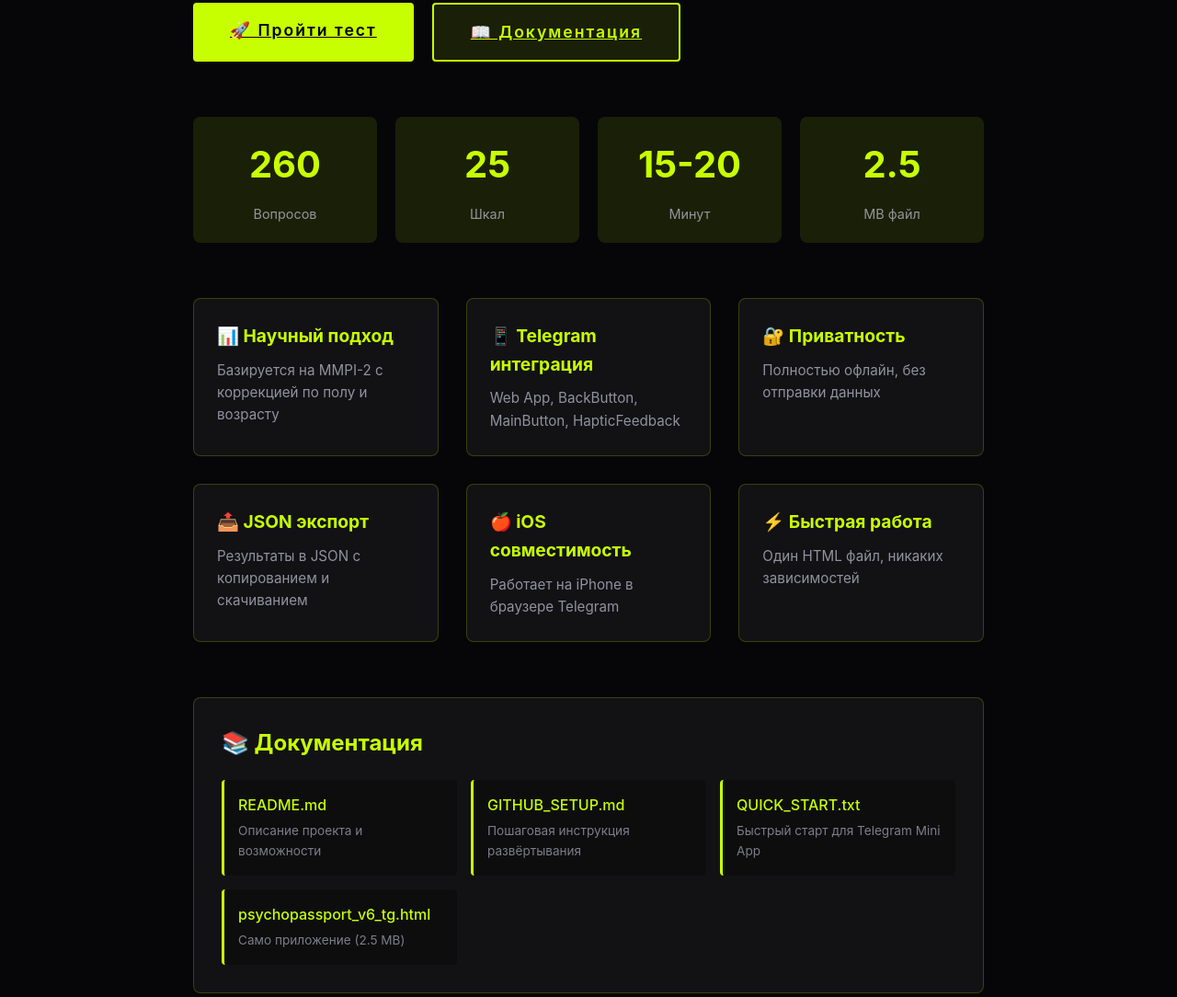
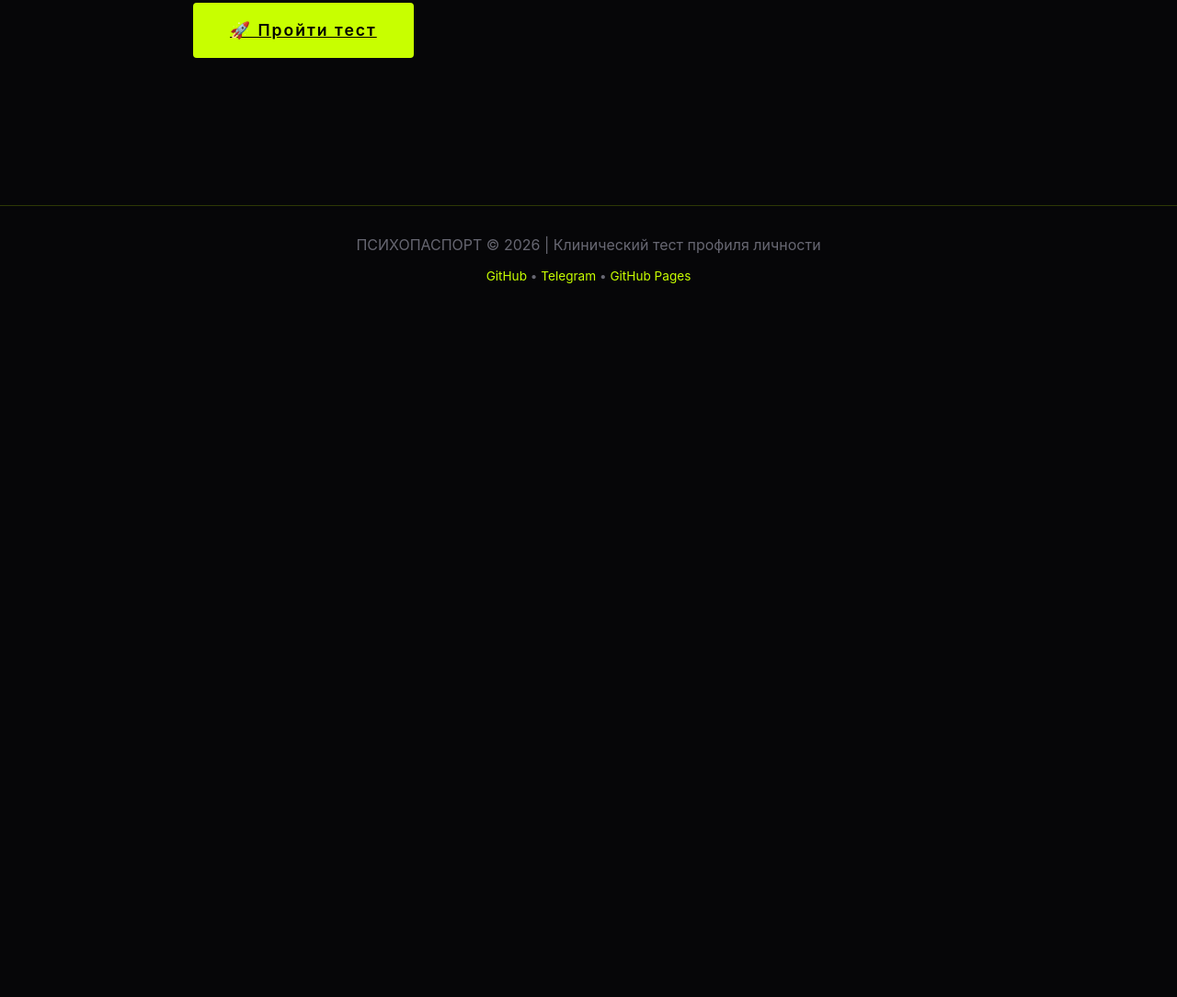
Before and after one commit to ONEKASTER/psychopassport, a plain HTML site: page index.html in a window 1280 px wide. Shown: the part 220-1304 px from the top of the page at 92% size. After the commit the page ends 800 px from the top, so only its background shows below. Drawn offline with Linux system fonts and the light colour scheme.

Commit message:
Update index.html

```diff
--- a/index.html
+++ b/index.html
@@ -186,74 +186,8 @@
         <p class="subtitle">Клинический профиль личности на основе MMPI-2</p>
 
         <div class="buttons">
-            <a href="psychopassport_v6_tg.html" class="btn btn-primary">🚀 Пройти тест</a>
-            <a href="README.md" class="btn btn-secondary">📖 Документация</a>
-        </div>
+            <a href="psychopassport_NEW.html" class="btn btn-primary">🚀 Пройти тест</a>
 
-        <div class="stats">
-            <div class="stat">
-                <div class="stat-number">260</div>
-                <div class="stat-label">Вопросов</div>
-            </div>
-            <div class="stat">
-                <div class="stat-number">25</div>
-                <div class="stat-label">Шкал</div>
-            </div>
-            <div class="stat">
-                <div class="stat-number">15-20</div>
-                <div class="stat-label">Минут</div>
-            </div>
-            <div class="stat">
-                <div class="stat-number">2.5</div>
-                <div class="stat-label">MB файл</div>
-            </div>
-        </div>
-
-        <div class="features">
-            <div class="feature">
-                <h3>📊 Научный подход</h3>
-                <p>Базируется на MMPI-2 с коррекцией по полу и возрасту</p>
-            </div>
-            <div class="feature">
-                <h3>📱 Telegram интеграция</h3>
-                <p>Web App, BackButton, MainButton, HapticFeedback</p>
-            </div>
-            <div class="feature">
-                <h3>🔐 Приватность</h3>
-                <p>Полностью офлайн, без отправки данных</p>
-            </div>
-            <div class="feature">
-                <h3>📤 JSON экспорт</h3>
-                <p>Результаты в JSON с копированием и скачиванием</p>
-            </div>
-            <div class="feature">
-                <h3>🍎 iOS совместимость</h3>
-                <p>Работает на iPhone в браузере Telegram</p>
-            </div>
-            <div class="feature">
-                <h3>⚡ Быстрая работа</h3>
-                <p>Один HTML файл, никаких зависимостей</p>
-            </div>
-        </div>
-
-        <div class="docs">
-            <h2>📚 Документация</h2>
-            <div class="docs-list">
-                <div class="docs-item">
-                    <a href="README.md">README.md</a>
-                    <p>Описание проекта и возможности</p>
-                </div>
-                <div class="docs-item">
-                    <a href="GITHUB_SETUP.md">GITHUB_SETUP.md</a>
-                    <p>Пошаговая инструкция развёртывания</p>
-                </div>
-                <div class="docs-item">
-                    <a href="QUICK_START.txt">QUICK_START.txt</a>
-                    <p>Быстрый старт для Telegram Mini App</p>
-                </div>
-                <div class="docs-item">
-                    <a href="psychopassport_v6_tg.html">psychopassport_v6_tg.html</a>
-                    <p>Само приложение (2.5 MB)</p>
                 </div>
             </div>
         </div>
```
